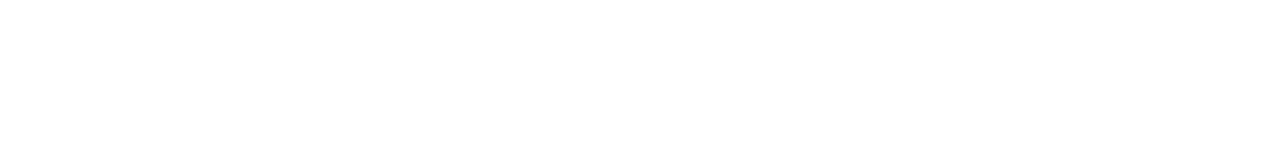
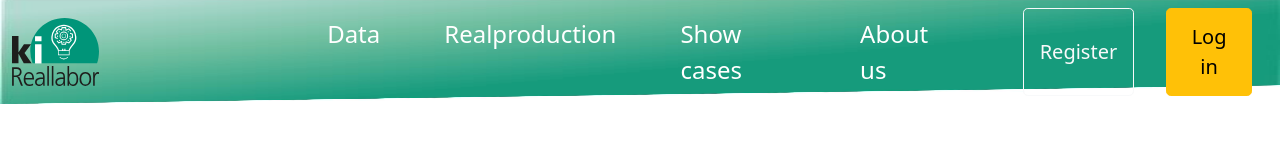
Before and after one commit to chiragrangras/ki-reallabor, a plain HTML site: page ki-reallabor-resgistration/index.html in a window 1280 px wide. Drawn offline with Linux system fonts and the light colour scheme.

Commit message:
new file added

```diff
--- a/ki-reallabor-resgistration/index.css
+++ b/ki-reallabor-resgistration/index.css
@@ -0,0 +1,21 @@
+body{
+    background-image: url(../img/background.jpeg);
+    background-repeat: no-repeat;
+    background-position: center;
+    /* background-size: 100vw 80vh; */
+    background-size: 100% 100%;
+}
+
+.logo{
+    width: 30%;
+}
+
+.navbar-nav a{
+    color: white;
+    font-size: 1.5rem;
+    margin-right: 3rem;
+}
+
+.navbar-nav:hover a{
+    color: white;
+}
--- a/ki-reallabor-resgistration/index.html
+++ b/ki-reallabor-resgistration/index.html
@@ -0,0 +1,40 @@
+<!DOCTYPE html>
+<html lang="en">
+
+<head>
+    <meta charset="UTF-8">
+    <meta name="viewport" content="width=device-width, initial-scale=1.0">
+    <title>Register Entry Form</title>
+    <link rel="stylesheet" href="../bootstrap/css/bootstrap.min.css" />
+    <link rel="stylesheet" href="./index.css" />
+</head>
+
+<body>
+    <!--navbar start-->
+    <nav class="navbar navbar-expand-lg">
+        <div class="container-fluid">
+            <a class="navbar-brand" href="#">
+                <img src="../img/Logo.svg" class="logo" alt="logo" />
+            </a>
+            <button class="navbar-toggler" type="button" data-bs-toggle="collapse" data-bs-target="#navbarNavAltMarkup"
+                aria-controls="navbarNavAltMarkup" aria-expanded="false" aria-label="Toggle navigation">
+                <span class="navbar-toggler-icon"></span>
+            </button>
+            <div class="collapse navbar-collapse" id="navbarNavAltMarkup">
+                <div class="navbar-nav ms-auto">
+                    <a class="nav-link active" aria-current="page" href="#">Data</a>
+                    <a class="nav-link" href="#">Realproduction</a>
+                    <a class="nav-link" href="#">Show cases</a>
+                    <a class="nav-link" href="#">About us</a>
+                    <button type="button" class="btn btn-outline-light mx-3 btn-lg">Register</button>
+                    <button type="button" class="btn btn-warning mx-3 btn-lg">Log in</button>
+                </div>
+            </div>
+        </div>
+    </nav>
+    <!--navbar end-->
+    <script src="../bootstrap/js/bootstrap.bundle.min.js"></script>
+    <script src="./index.js"></script>
+</body>
+
+</html>
--- a/ki-reallabor-sign-in/sign-in.css
+++ b/ki-reallabor-sign-in/sign-in.css
@@ -1,5 +1,5 @@
 body{
-    background-image: url(./img/background.jpeg);
+    background-image: url(../img/background.jpeg);
     background-repeat: no-repeat;
     background-position: center;
     /* background-size: 100vw 80vh; */
```
Also changed, not shown: ki-reallabor-sign-in/sign-in.html (+3 -5 lines), img/Logo.svg (renamed from ki-reallabor-sign-in/img/Logo.svg), img/background.jpeg (renamed from ki-reallabor-sign-in/img/background.jpeg), img/footer-logo-1.jpeg (renamed from ki-reallabor-sign-in/img/footer-logo-1.jpeg), img/footer-logo-2.jpeg (renamed from ki-reallabor-sign-in/img/footer-logo-2.jpeg), img/logo.jpeg (renamed from ki-reallabor-sign-in/img/logo.jpeg).
